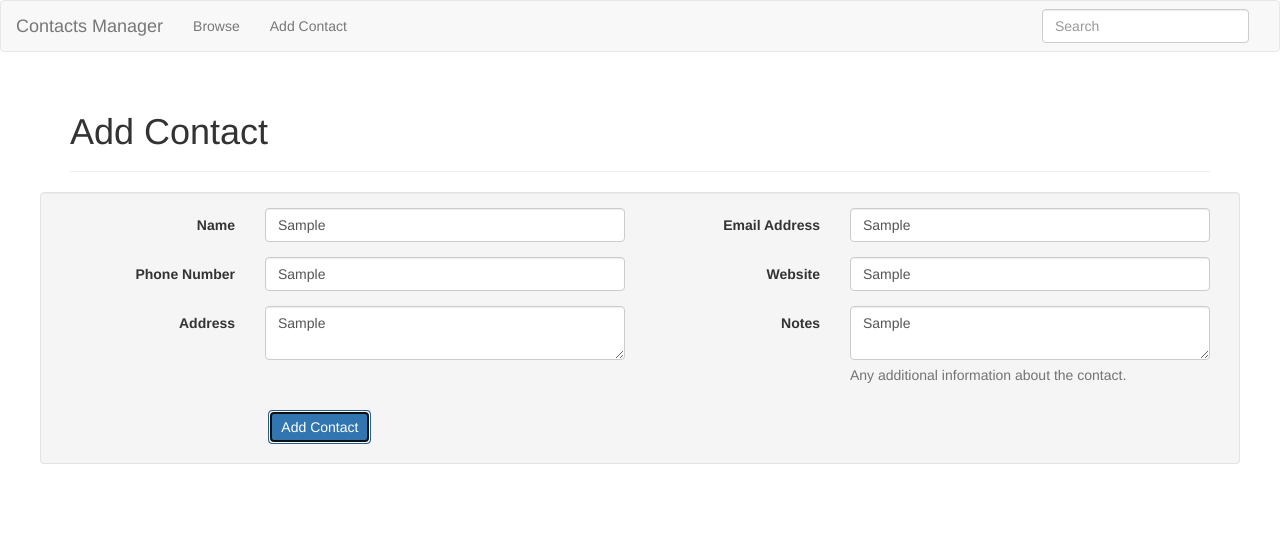
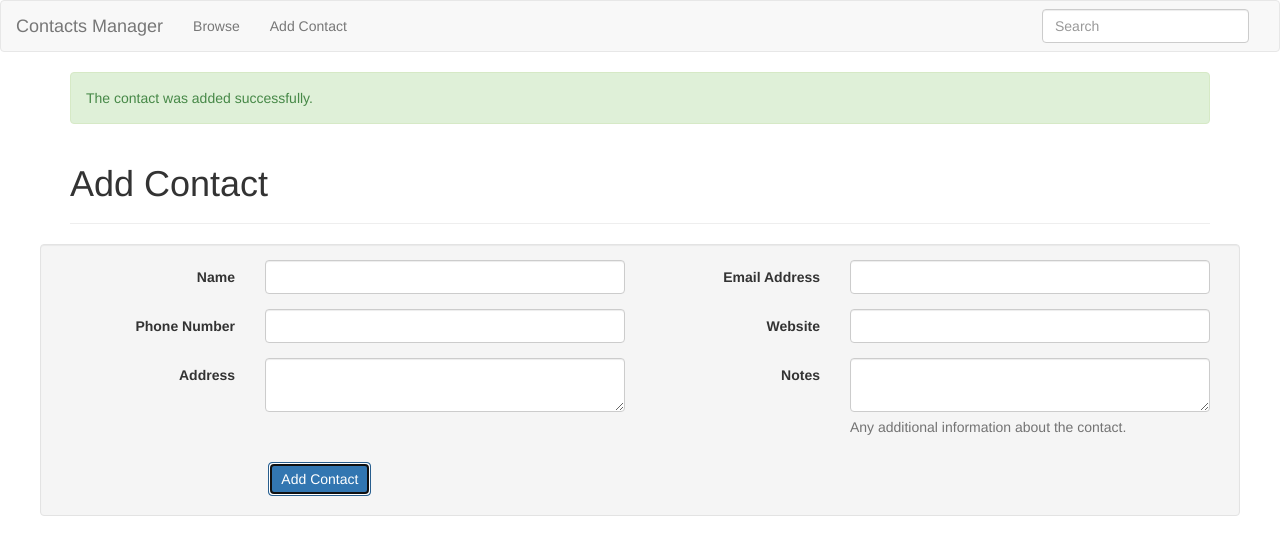
Before and after one commit to SalvatoreBonaccorso/Contacts-Manager, a plain HTML site: page index.html at #!/add-contact in a window 1280 px wide. Both pictures are taken after typing "Sample", "Sample", "Sample", "Sample", "Sample", "Sample" into the empty fields and a click on the input "Add Contact". Drawn offline with Linux system fonts and the light colour scheme.

Commit message:
add "create" operation of form

```diff
--- a/assets/js/controller.js
+++ b/assets/js/controller.js
@@ -1,4 +1,4 @@
-angular.module("contactMsg", ['ngRoute','ngSanitize'])
+angular.module("contactMsg", ['ngRoute', 'ngSanitize'])
     /*-----------------------------------
     | Routes
     ------------------------------------*/
@@ -31,12 +31,12 @@ angular.module("contactMsg", ['ngRoute','ngSanitize'])
     .controller("AppCtrl", function ($scope, $location) {
         /* Questa funzione permette di modificare il percorso corrente nella vista index
            e si attiva non appena inizieremo a digitare nella casella di ricerca(direttiva ng-keyup) */
-        $scope.startSearch = function(){
+        $scope.startSearch = function () {
             $location.path('/');
         };
         /* Questa funzione verifica se il percorso corrente è lo stesso di quello che è stato passato */
         $scope.pageClass = function (path) {
-            return ( path == $location.path() ) ? 'active' : '';
+            return (path == $location.path()) ? 'active' : '';
         };
 
     })
@@ -67,6 +67,10 @@ angular.module("contactMsg", ['ngRoute','ngSanitize'])
             /* il metodo find accetta un indice che restituisce il contatto richiesto */
             find: function (index) {
                 return contacts[index];
+            },
+            /* il metodo create aggiunge un nuovo contatto  */
+            create: function (contact) {
+                contacts.push(contact);
             }
         };
     })
@@ -76,7 +80,16 @@ angular.module("contactMsg", ['ngRoute','ngSanitize'])
         $scope.contacts = contacts.get();
     })
 
-    .controller('addCtrl', function ($scope) {
+    .controller('addCtrl', function ($scope, contacts) {
+
+        $scope.submit = function () {
+            // abbiamo passato il contatto al servizio,
+            contacts.create($scope.contact);
+            // reimpostato il modello del contatto
+            $scope.contact = null;
+            // definito un modello che possiamo verificare per fornire il feedback.
+            $scope.added = true;
+        }
 
     })
     // inserisco il servizio $routeParams che ci permette di accedere ai parametri della route come oggetti
@@ -91,23 +104,23 @@ angular.module("contactMsg", ['ngRoute','ngSanitize'])
         return {
             restrict: 'AE',
             template: '<img ng-src="{{img}}" class="{{class}}">',
-            replace:true,
+            replace: true,
             // gli attributi passati alla funzione sono semplici oggetti ai quali possiamo accedere
             link: function (scope, elem, attrs) {
                 // a attrs.size applico un operatore ternario
                 // se c'è attrs.size assegnalo alla variabile size se no assegna 64
                 var size = (attrs.size) ? attrs.size : 64;
-                scope.img = 'http://gravatar.com/avatar/'+(attrs.email)+'?s='+size;
+                scope.img = 'http://gravatar.com/avatar/' + (attrs.email) + '?s=' + size;
                 // abbiamo associato le classi assegnate all'elemento
                 scope.class = attrs.class;
             }
         }
     })
-    .filter("paragraph", function(){
-        return function(input){
-        return (input) ? input.replace(/\n/g, "<br />") : input;
+    .filter("paragraph", function () {
+        return function (input) {
+            return (input) ? input.replace(/\n/g, "<br />") : input;
         };
-        })
+    })
 
     .filter('truncate', function () {
         return function (input, limit) {
--- a/assets/partials/add.html
+++ b/assets/partials/add.html
@@ -1,26 +1,30 @@
+<div class="alert alert-success" ng-show="added">
+    The contact was added successfully.
+</div>
+
 <div class="page-header">
     <h1>Add Contact</h1>
 </div>
-
-<form class="form-horizontal">
+<!-- ng-submit="submit()" -->
+<form class="form-horizontal" ng-submit="submit()">
     <div class="row ">
         <div class="col-sm-6 align">
             <div class="form-group">
                 <label for="name" class="col-sm-4 control-label">Name</label>
                 <div class="col-sm-8">
-                    <input type="text" id="name" class="form-control">
+                    <input type="text" id="name" class="form-control" ng-model="contact.name">
                 </div>
             </div>
             <div class="form-group">
                 <label for="phone" class="col-sm-4 control-label">Phone Number</label>
                 <div class="col-sm-8">
-                    <input type="text" id="name" class="form-control">
+                    <input type="text" id="name" class="form-control" ng-model="contact.phone">
                 </div>
             </div>
-            <div class="form-group">
+            <div class=" form-group">
                 <label for="address" class="col-sm-4 control-label">Address</label>
                 <div class="col-sm-8">
-                    <textarea id="notes" class="form-control"></textarea>
+                    <textarea id="notes" class="form-control" ng-model="contact.address"></textarea>
                 </div>
             </div>
         </div>
@@ -28,19 +32,19 @@
             <div class="form-group">
                 <label for="email" class="col-sm-4 control-label">Email Address</label>
                 <div class="col-sm-8">
-                    <input type="text" id="name" class="form-control">
+                    <input type="text" id="name" class="form-control" ng-model="contact.email">
                 </div>
             </div>
             <div class="form-group">
-                <label for="webSite" class="col-sm-4 control-label">Website</label>
+                <label for="website" class="col-sm-4 control-label">Website</label>
                 <div class="col-sm-8">
-                    <input type="text" id="name" class="form-control">
+                    <input type="text" id="name" class="form-control" ng-model="contact.website">
                 </div>
             </div>
             <div class="form-group">
                 <label for="notes" class="col-sm-4 control-label">Notes</label>
                 <div class="col-sm-8">
-                    <textarea id="notes" class="form-control"></textarea>
+                    <textarea id="notes" class="form-control" ng-model="contact.notes"></textarea>
                     <span class="help-block">Any additional information about the contact.</span>
                 </div>
             </div>
```
